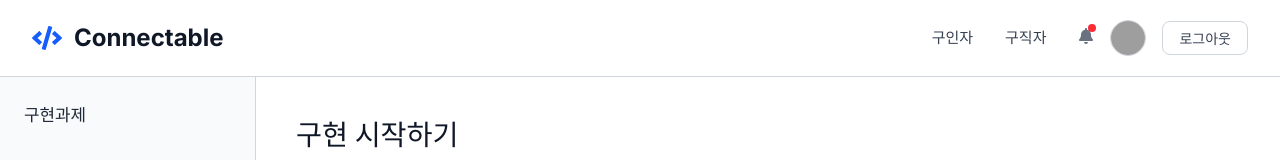
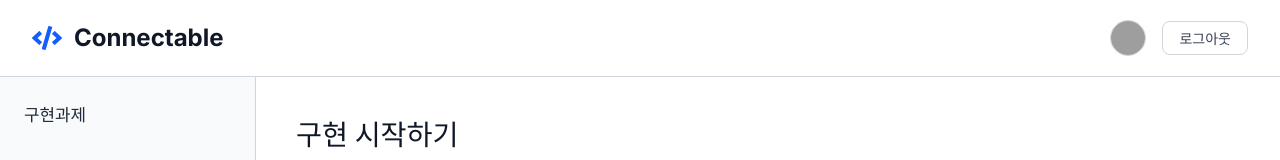
Before and after one commit to ten0213/GDGoC_Hackathon_One_Wave_FE, a React (Vite) app in the folder connectable/: page /subpage in a window 1280 px wide. Shown: the top 160 px of the page. Built offline with nearby package versions, Linux system fonts and the light colour scheme; grey boxes are pictures that could not be loaded.

Commit message:
헤더 수정

```diff
--- a/connectable/src/components/Header.tsx
+++ b/connectable/src/components/Header.tsx
@@ -39,14 +39,10 @@ const handleLogout = () => {
 
                 {/* Navigation & Profile Section */}
                 <nav className="header-nav">
-                    <a href="#" className="header-link">구인자</a>
-                    <a href="#" className="header-link">구직자</a>
+
 
                     <div className="header-profile">
-                        <div className="notification-wrapper">
-                            <div className="notification-icon"><FaBell /></div>
-                            <div className="notification-badge" />
-                        </div>
+
 
                         <div className="user-avatar">
                             <img src={DEFAULT_AVATAR} alt="User Avatar" />
```
